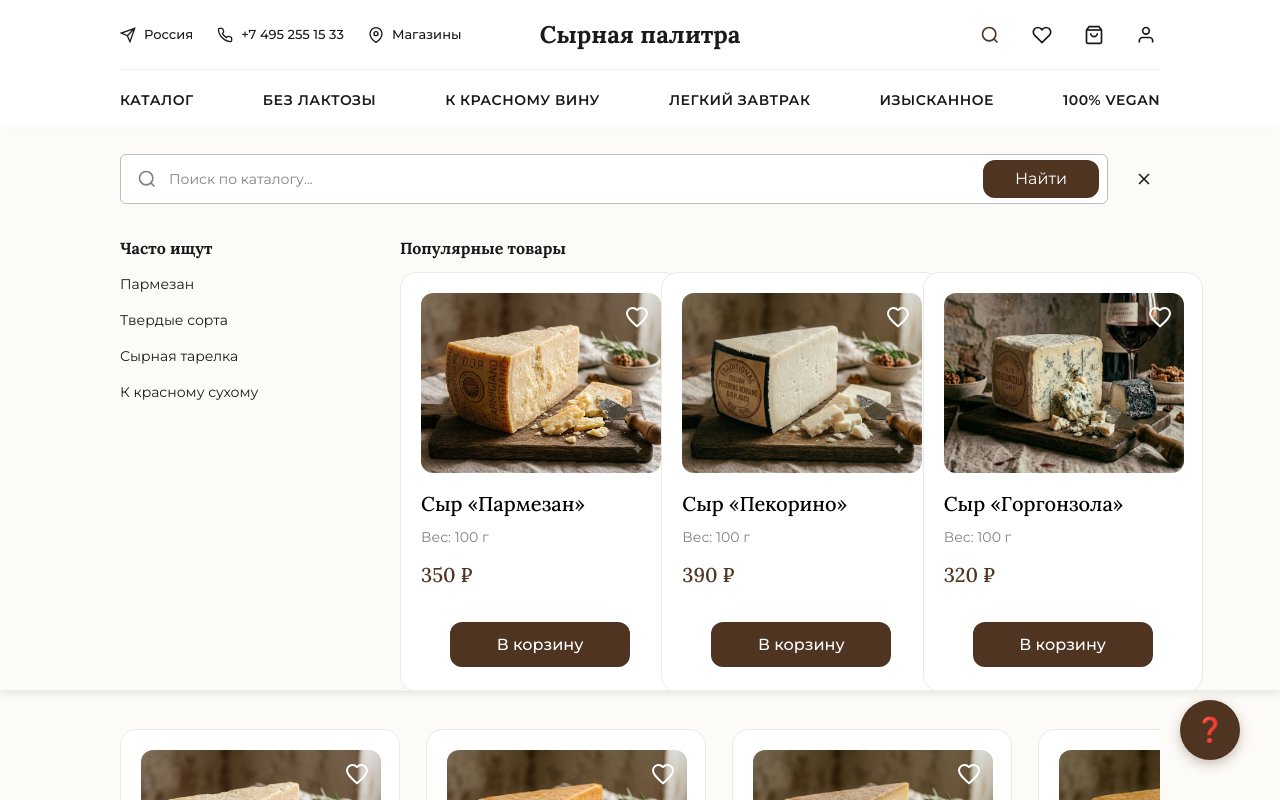
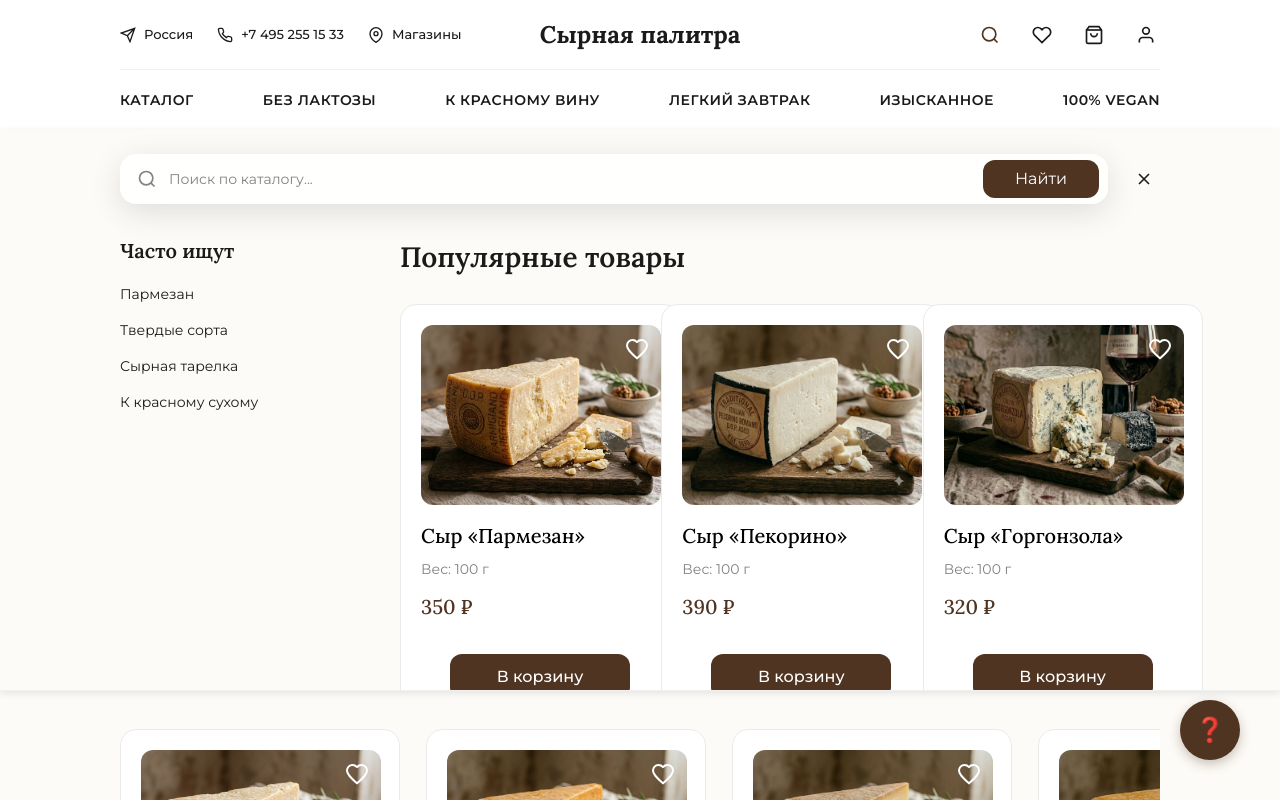
Before and after one commit to Ant1hype/interfaces_programs_systems_finally_task, a React (Vite) app: page / in a window 1280 px wide. Both pictures are taken after a click on the button 990 px from the left and 34 px from the top of the page. Shown: the top 800 px of the page. Built offline with nearby package versions, Linux system fonts and the light colour scheme; data requests are answered from the project's data file.

Commit message:
home: liquid glass search, larger section headings

```diff
--- a/src/components/Header.jsx
+++ b/src/components/Header.jsx
@@ -195,7 +195,7 @@ export default function Header() {
       >
         <div className="px-4 sm:px-6 md:px-8 lg:px-12 xl:px-[120px] 2xl:px-[120px] max-w-[1920px] mx-auto py-5 md:py-6 max-h-[70vh] overflow-hidden">
           <form onSubmit={handleSearchSubmit} className="flex items-center gap-3 sm:gap-5" role="search">
-            <div className="flex items-center gap-3 flex-1 min-w-0 h-[48px] sm:h-[50px] pl-4 pr-2 bg-surface-white border border-[#BDBDBD] rounded-md focus-within:border-brand-900 transition-colors duration-200">
+            <div className="flex items-center gap-3 flex-1 min-w-0 h-[48px] sm:h-[50px] pl-4 pr-2 backdrop-blur-xl bg-white/85 border border-white/30 shadow-[0_8px_32px_rgba(0,0,0,0.12)] rounded-2xl focus-within:border-brand-900 transition-colors duration-200">
               <svg viewBox="0 0 24 24" fill="none" stroke="currentColor" strokeWidth="2" className="w-5 h-5 shrink-0 text-neutral-600 pointer-events-none"><circle cx="11" cy="11" r="8"/><line x1="21" y1="21" x2="16.65" y2="16.65"/></svg>
               <input type="search" value={searchQuery} onChange={(e) => setSearchQuery(e.target.value)} placeholder="Поиск по каталогу..." className="flex-1 min-w-0 h-full bg-transparent border-0 outline-none text-[14px] font-normal text-neutral-900-alt placeholder:text-neutral-600" />
               <button type="submit" className="inline-flex items-center justify-center shrink-0 h-[36px] sm:h-[38px] px-5 sm:px-8 bg-brand-800 hover:bg-brand-700 transition-colors rounded-xl text-white">Найти</button>
@@ -204,9 +204,9 @@ export default function Header() {
               <svg viewBox="0 0 24 24" fill="none" stroke="currentColor" strokeWidth="2" className="w-5 h-5 pointer-events-none"><line x1="18" y1="6" x2="6" y2="18"/><line x1="6" y1="6" x2="18" y2="18"/></svg>
             </button>
           </form>
-          <div className="grid grid-cols-1 lg:grid-cols-[240px_minmax(0,1fr)] gap-6 lg:gap-10 mt-6 md:mt-8">
-            <div className="min-w-0">
-              <h3 className="font-lora text-[16px] font-bold text-neutral-900-alt m-0 mb-3">Часто ищут</h3>
+          <div className="grid grid-cols-1 lg:grid-cols-[240px_minmax(0,1fr)] items-start gap-6 lg:gap-10 mt-6 md:mt-8">
+            <div className="min-w-0 self-start">
+              <h3 className="font-lora text-[20px] font-semibold text-neutral-900-alt m-0 mb-[16px]">Часто ищут</h3>
               <ul className="list-none m-0 p-0 flex flex-row flex-wrap lg:flex-col gap-x-4 gap-y-2 lg:gap-y-3">
                 {popularSearches.map((term) => (
                   <li key={term} className="min-w-0">
@@ -215,8 +215,8 @@ export default function Header() {
                 ))}
               </ul>
             </div>
-            <div className="min-w-0">
-              <h3 className="font-lora text-[16px] font-bold text-neutral-900-alt m-0 mb-3">Популярные товары</h3>
+            <div className="min-w-0 self-start">
+              <h3 className="font-lora text-[28px] font-semibold text-neutral-900-alt m-0 mb-[26px]">Популярные товары</h3>
               {popularProducts.length > 0 ? (
                 <div ref={rowRef} className="flex flex-nowrap justify-between gap-6 w-full">
                   {visible.map((product) => (
```
Also changed, not shown: 5 other files (tests, documents, lock files or other folders).
